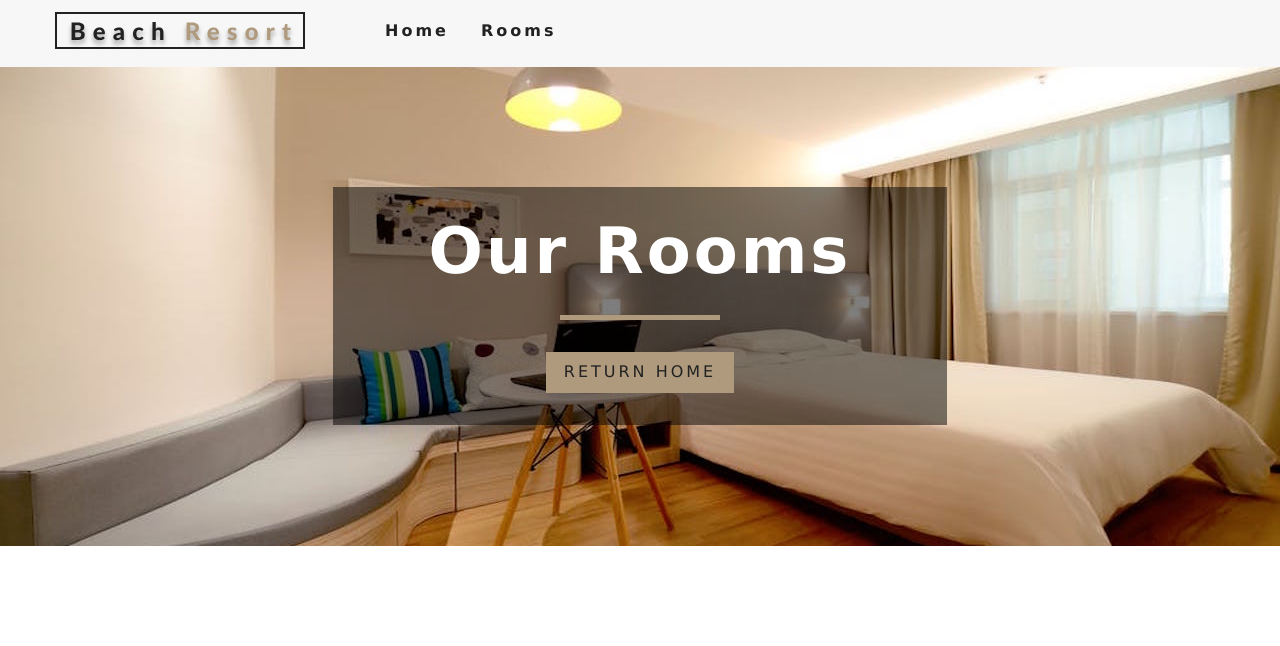
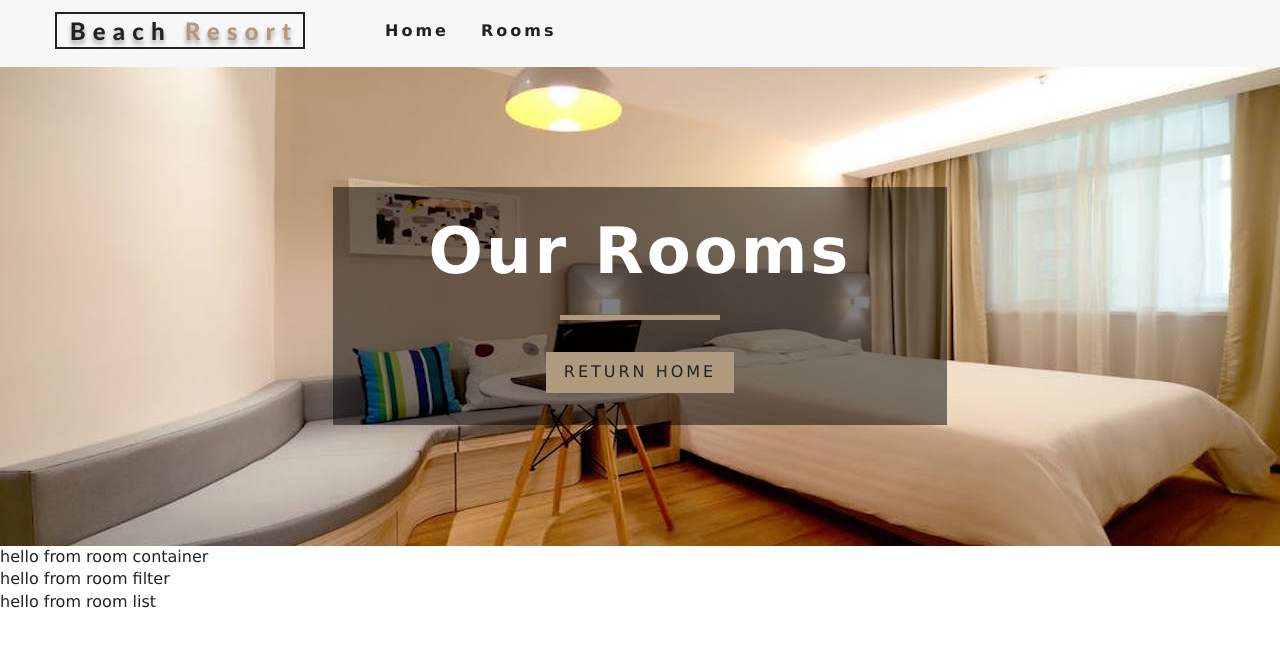
Before and after one commit to vernonkjr/my_resort, a React (Create React App) app: page /rooms in a window 1280 px wide. Shown: the top 646 px of the page. Built offline with nearby package versions, Linux system fonts and the light colour scheme.

Commit message:
new RoomContainer, RoomFilter, RoomList

```diff
--- /dev/null
+++ b/src/components/RoomContainer.js
@@ -0,0 +1,13 @@
+import React from 'react';
+import RoomFilter from "./RoomFilter";
+import RoomList from "./RoomList";
+
+export default function RoomContainer() {
+    return (
+        <div>
+            hello from room container
+            <RoomFilter />
+            <RoomList />
+        </div>
+    )
+}
--- /dev/null
+++ b/src/components/RoomFilter.js
@@ -0,0 +1,9 @@
+import React from 'react'
+
+export default function RoomFilter() {
+    return (
+        <div>
+            hello from room filter
+        </div>
+    )
+}
--- /dev/null
+++ b/src/components/RoomList.js
@@ -0,0 +1,9 @@
+import React from 'react'
+
+export default function RoomList() {
+    return (
+        <div>
+           hello from room list
+        </div>
+    )
+}
--- a/src/pages/Rooms.js
+++ b/src/pages/Rooms.js
@@ -2,9 +2,11 @@
 import Hero from "../components/Hero";
 import Banner from "../components/Banner";
 import {Link} from "react-router-dom";
+import RoomContainer from "../components/RoomContainer";
 
 const Rooms = () => {
     return (
+        <>
         <Hero hero="roomsHero">
             <Banner title="our rooms">
                 <Link to="/" className="btn-primary">
@@ -12,6 +14,8 @@
                 </Link>
             </Banner>
         </Hero>
+        <RoomContainer />
+        </>
     )
 }
 
```
